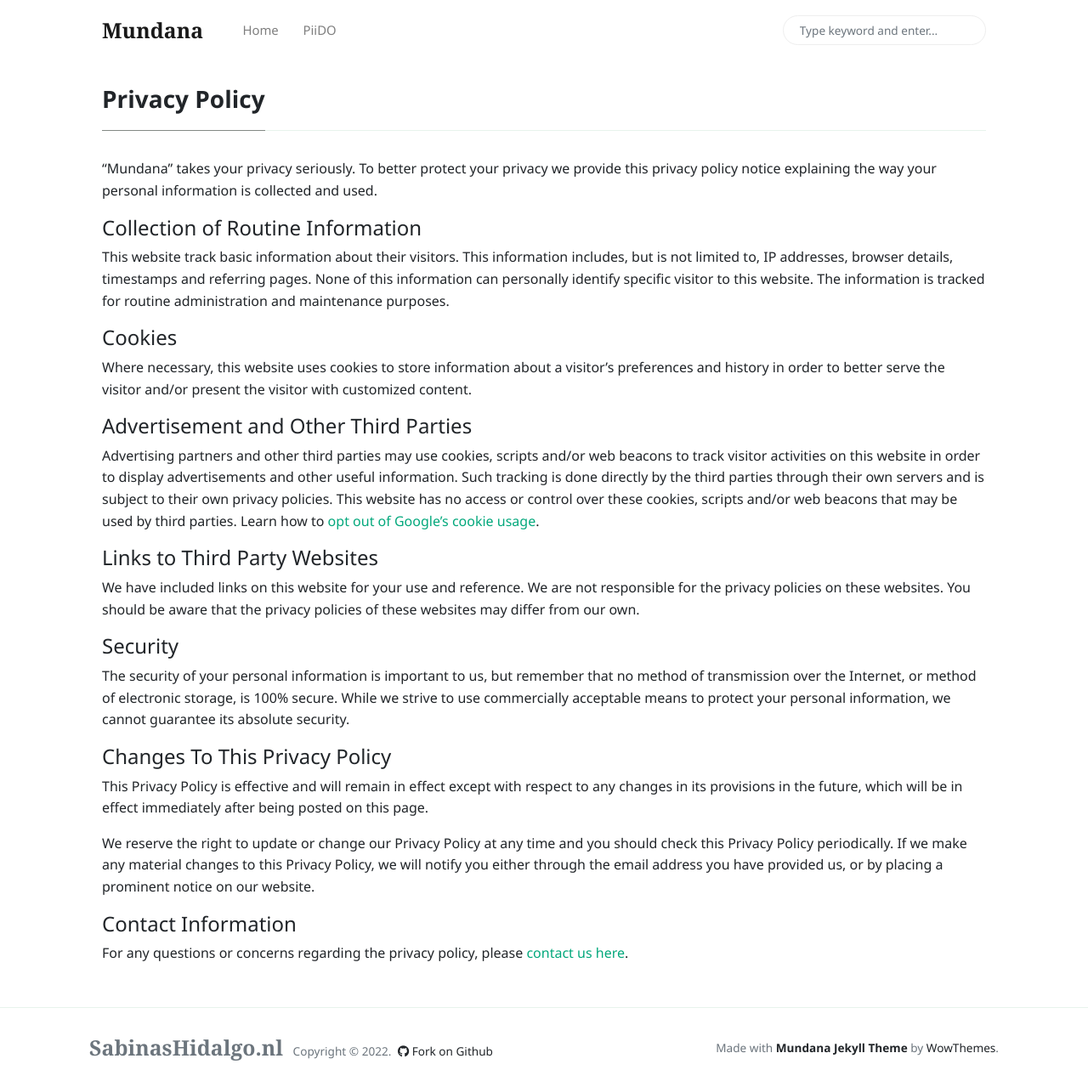
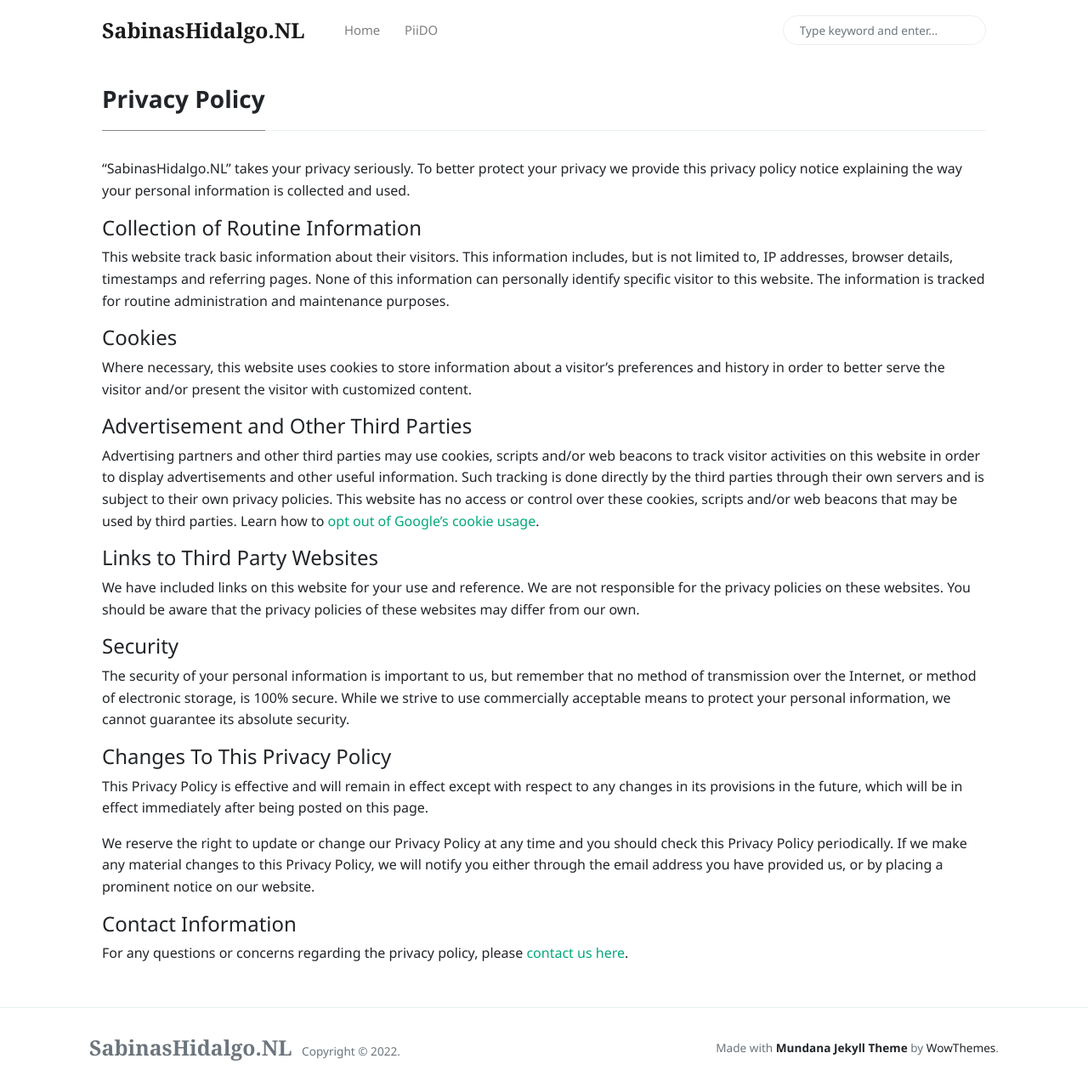
Before and after one commit to creaTIP-soluciones/SHNL, a Jekyll site: the page built from _pages/privacy-policy.md, in a window 1280 px wide and 1279 px high. Shown: the whole window at 85% size. Built offline with Jekyll 4.4.1, drawn with Linux system fonts in a browser that asks for light colours; nearby versions of some CDN libraries.

Commit message:
header footer favicon
Cambios en header, footer y favicon

```diff
--- a/_config.yml
+++ b/_config.yml
@@ -1,5 +1,5 @@
 # Site
-name: 'Mundana'
+name: 'SabinasHidalgo.NL'
 description: 'Mundana is a free Jekyll theme for awesome people like you, Medium like.'
 logo: 'assets/images/logo.png'
 favicon: 'assets/images/favicon.ico'
--- a/_layouts/default.html
+++ b/_layouts/default.html
@@ -77,11 +77,12 @@
         <div class="container">
         <div class="row align-items-center justify-content-between">
             <div>
-                <span class="navbar-brand mr-2 mb-0"><strong>SabinasHidalgo.nl</strong></span>
+                <span class="navbar-brand mr-2 mb-0"><strong>SabinasHidalgo.NL</strong></span>
                 <span>Copyright © <script>document.write(new Date().getFullYear())</script>.</span>
 
-                <!--  Github Repo Star Btn-->
+                <!--  Github Repo Star Btn
                 <a class="text-dark ml-1" target="_blank" href="https://github.com/wowthemesnet/mundana-theme-jekyll"><i class="fab fa-github"></i> Fork on Github</a>
+                -->
 
             </div>
             <div>
```
Also changed, not shown: assets/images/favicon-ori.ico (added), assets/images/favicon.ico.
